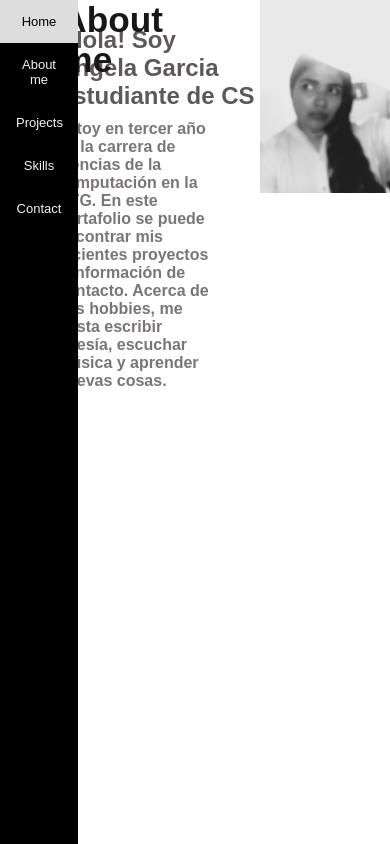
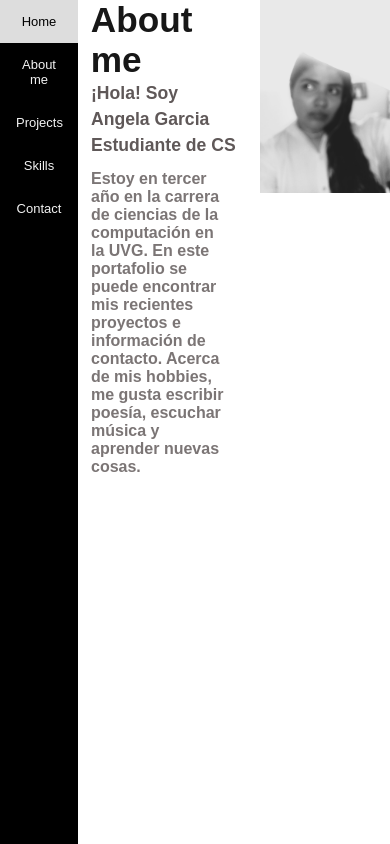
Before and after one commit to angelargd8/portfolio, a Next.js app: page /aboutme in a window 390 px wide. Built offline with nearby package versions, Linux system fonts and the light colour scheme.

Commit message:
feat(fix): aboutme responsive

```diff
--- a/styles/aboutme.module.css
+++ b/styles/aboutme.module.css
@@ -22,15 +22,12 @@
     position: relative;
     z-index: 1;
     margin-left: 32%;
-    /* background-color: purple; */
     margin-bottom: -60%;
 }
 .Info{
     margin-top: 10%;
     margin-left: 22%;
-    /* background-color: tomato; */
     grid-column: span 2;
-
 }
 .subtitle{
     font-size: 1.5em;
@@ -116,6 +113,19 @@ to {
     font-size: 2.2em;
     font-weight: 700;
     margin-top: 0%;
-    margin-left: 5%;
+    margin-left: 30%;
+}
+.Info{
+    margin-left: 35%;
+    margin-top: 30%;
+    grid-column: span 2;
+
+}
+.subtitle{
+    font-size: 1.1em;
+    margin-top: 3%;
+}
+.AboutmeInfo{
+    margin-top: 3%;
 }
 }
```
